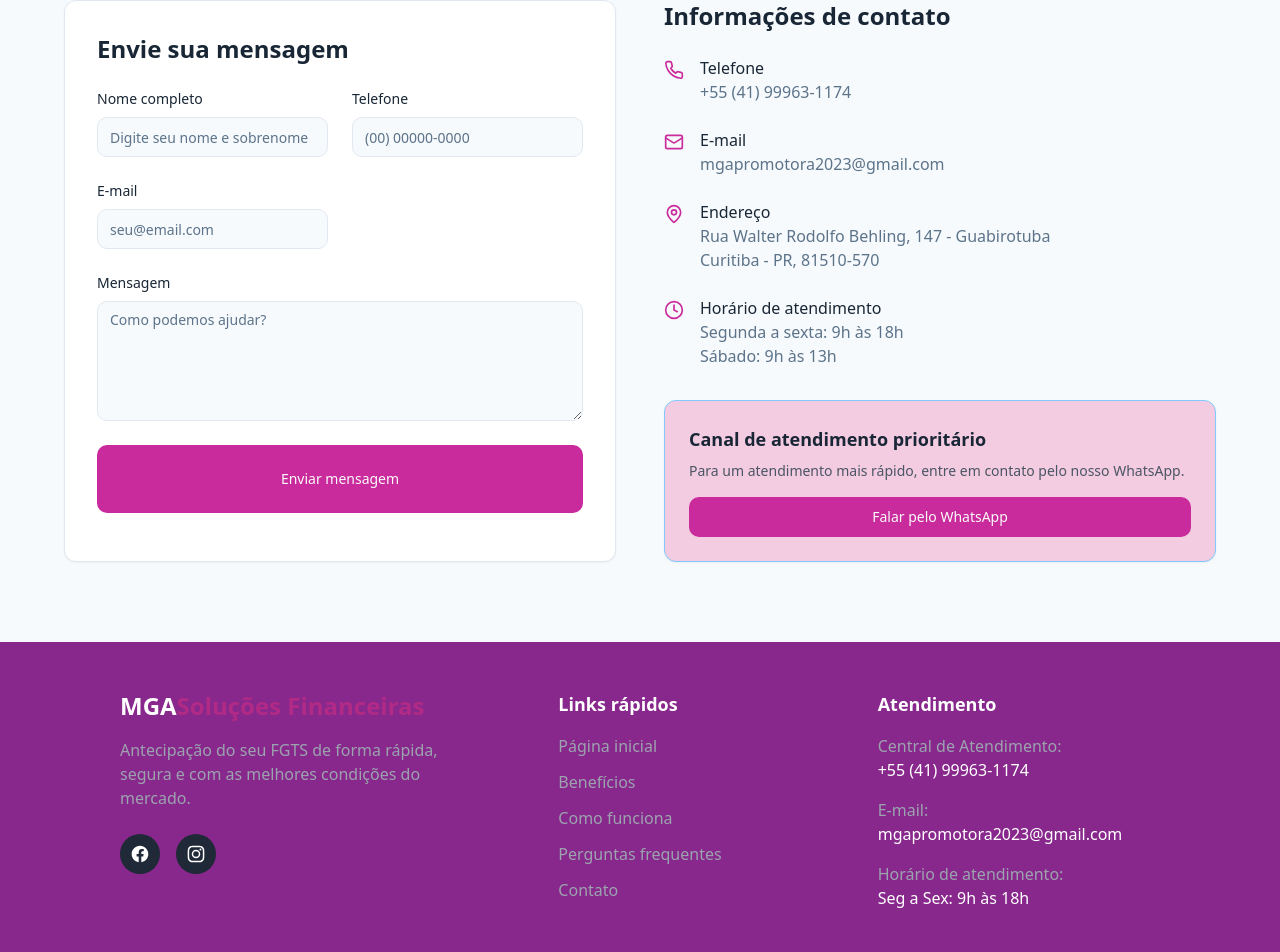
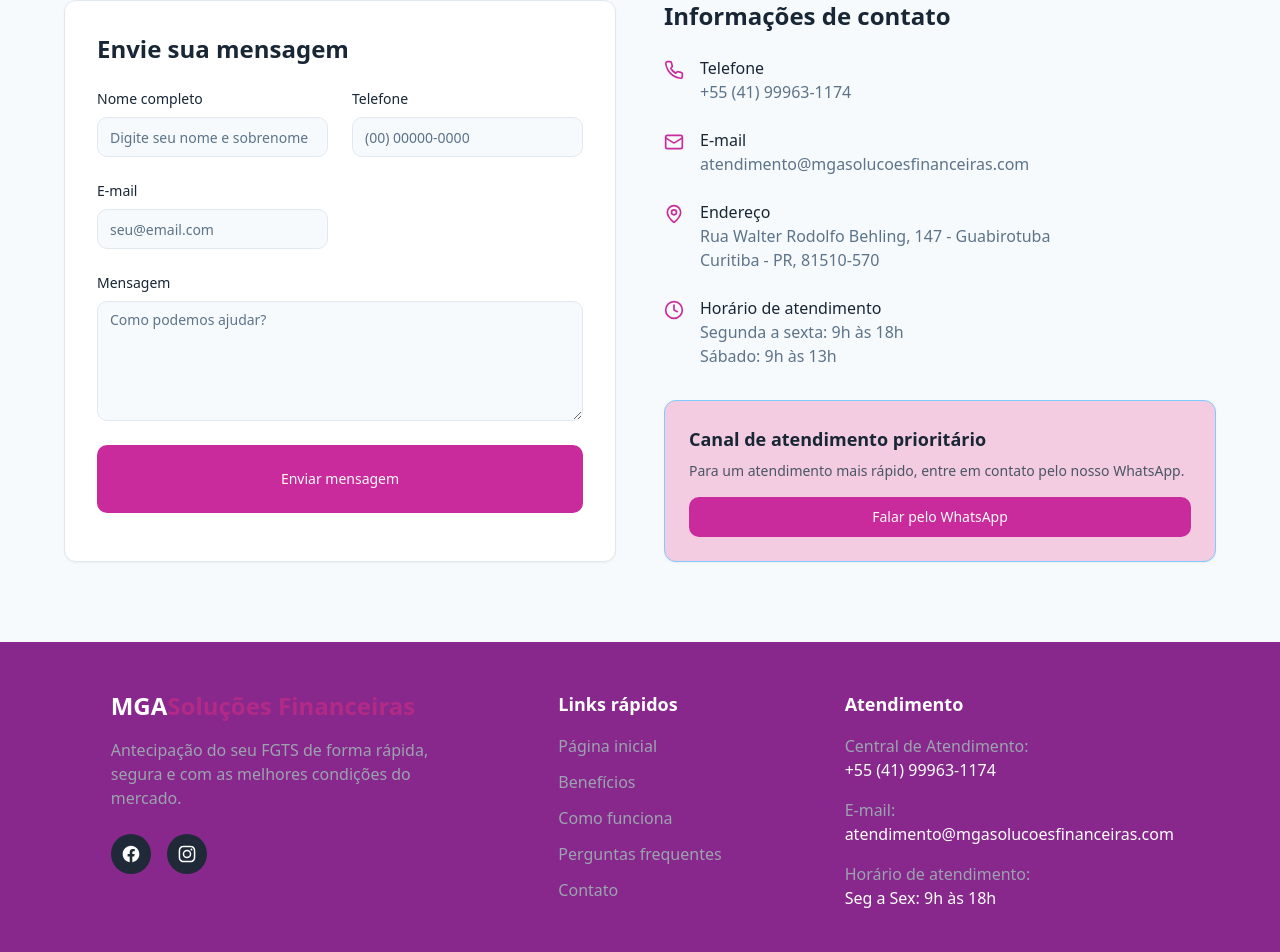
Before and after one commit to Wallace-Lentes/Antecipa-FGTS, a React (Vite) app: page / in a window 1280 px wide. Shown: the part 3809-4761 px from the top of the page. Built offline with nearby package versions, Linux system fonts and the light colour scheme.

Commit message:
troca de email

```diff
--- a/src/components/Contact.tsx
+++ b/src/components/Contact.tsx
@@ -196,7 +196,7 @@ const Contact = () => {
                   <Mail className="text-fgts-500 h-5 w-5 mt-1" />
                   <div>
                     <p className="font-medium">E-mail</p>
-                    <p className="text-muted-foreground">mgapromotora2023@gmail.com</p>
+                    <p className="text-muted-foreground">atendimento@mgasolucoesfinanceiras.com</p>
                   </div>
                 </div>
                 <div className="flex items-start gap-4">
--- a/src/components/Footer.tsx
+++ b/src/components/Footer.tsx
@@ -57,7 +57,7 @@ const Footer = () => {
             </p>
             <p className="text-gray-400 mb-4">
               E-mail: <br />
-              <a href="mailto:mgapromotora2023@gmail.com" className="text-white hover:underline">mgapromotora2023@gmail.com</a>
+              <a href="mailto:atendimento@mgasolucoesfinanceiras.com" className="text-white hover:underline">atendimento@mgasolucoesfinanceiras.com</a>
             </p>
             <p className="text-gray-400">
               Horário de atendimento: <br />
```
